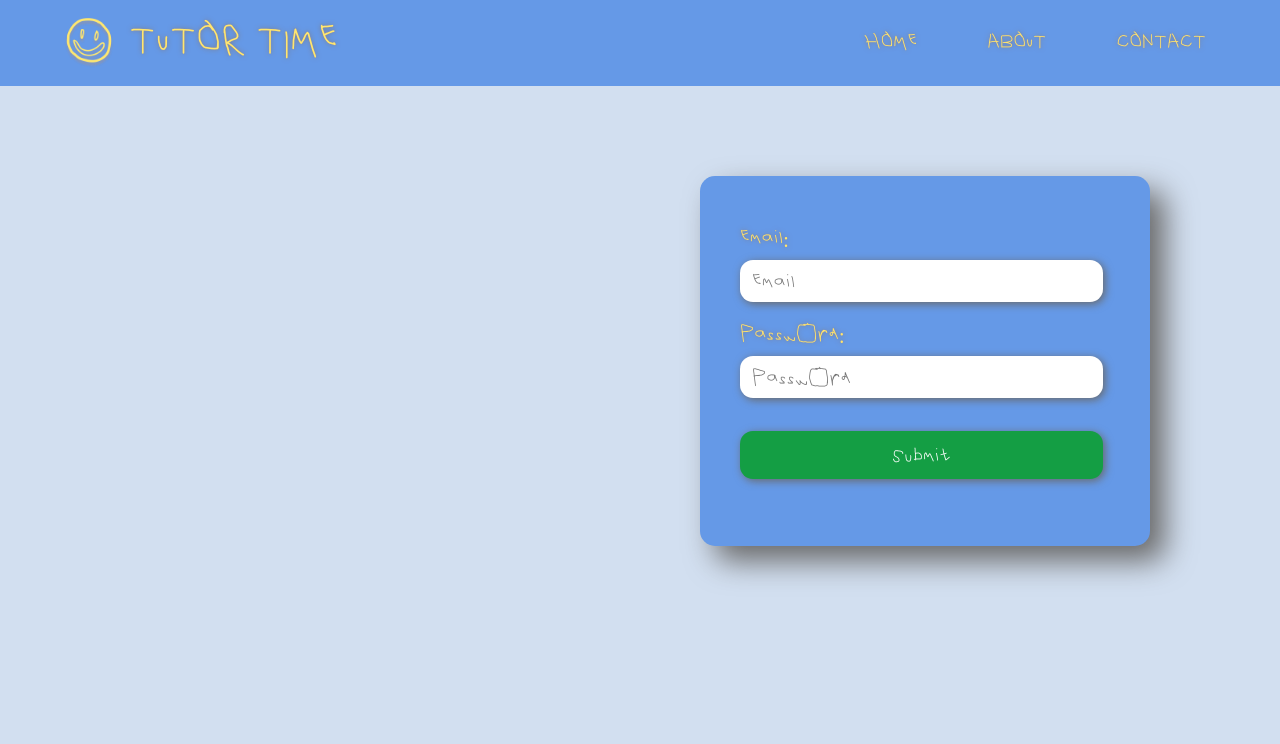
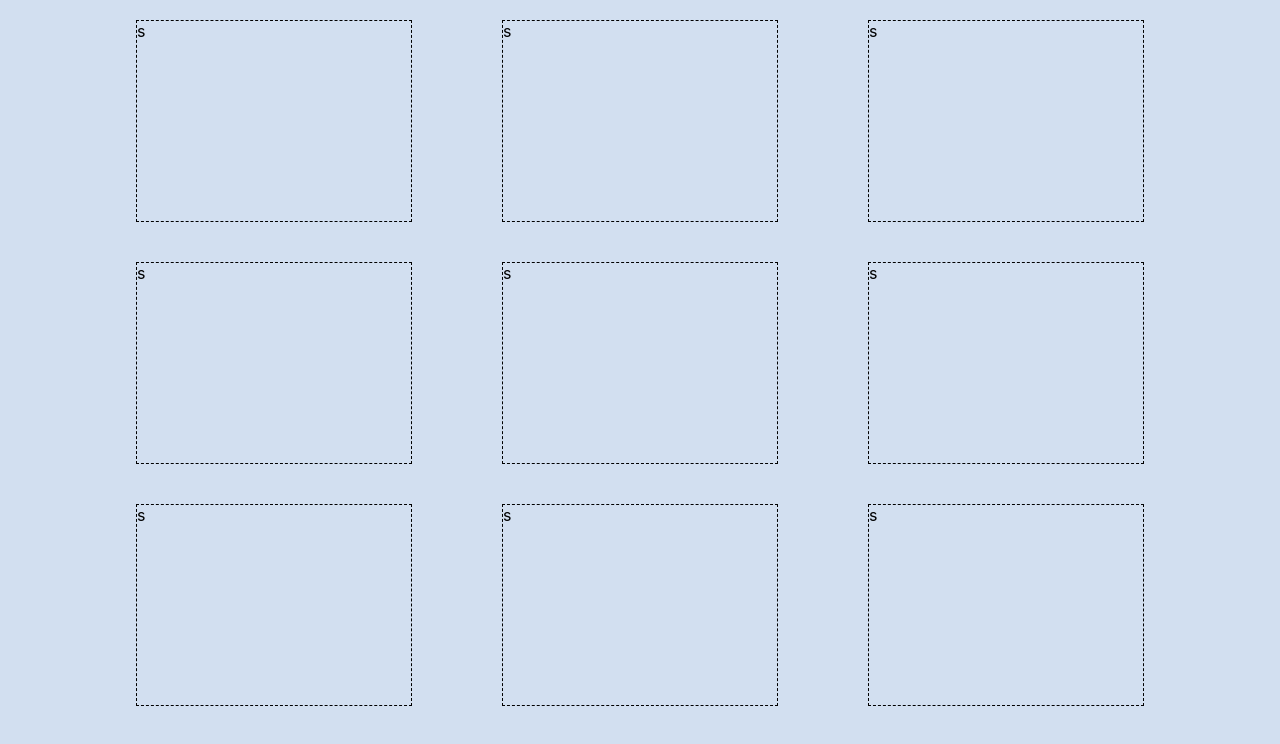
Before and after one commit to hiphoppopotamus/tutor-time, a React (Create React App) app: page /dashboard in a window 1280 px wide. Shown: the top 744 px of the page. Built offline with nearby package versions, Linux system fonts and the light colour scheme.

Commit message:
today i learned flexbox and flex css stuff. css makes sense!?!?!

```diff
--- a/src/App.js
+++ b/src/App.js
@@ -1,18 +1,18 @@
 import React, { Component } from 'react'
 import Navbar from './components/Navbar'
 import Login from './components/Login'
+import Dashboard from './components/Dashboard'
 import { BrowserRouter, Route, Switch } from 'react-router-dom'
 
 class App extends Component {
+            /* <Navbar /> */
+
   render() {
     return (
       <BrowserRouter>
         <div className="App">
-          <Navbar />
-          <Login />
-          <Switch>
-
-          </Switch>
+          <Route exact path="/" component={Login} />
+          <Route path='/dashboard' component={Dashboard} />
         </div>
       </BrowserRouter>
     );
--- /dev/null
+++ b/src/components/CourseWidget.js
@@ -0,0 +1,38 @@
+import React from 'react';
+import '../css/CourseWidget.css';
+
+const CourseWidget = () => {
+    return (
+        <div className="course-widget-container">
+            <div className="course-widget">
+                s
+            </div>
+            <div className="course-widget">
+                s
+            </div>
+            <div className="course-widget">
+                s
+            </div>
+            <div className="course-widget">
+                s
+            </div>
+            <div className="course-widget">
+                s
+            </div>
+            <div className="course-widget">
+                s
+            </div>
+            <div className="course-widget">
+                s
+            </div>
+            <div className="course-widget">
+                s
+            </div>
+            <div className="course-widget">
+                s
+            </div>
+        </div>
+    )
+}
+
+export default CourseWidget;
--- /dev/null
+++ b/src/components/Dashboard.js
@@ -0,0 +1,15 @@
+import React, { Component } from 'react';
+import CourseWidget from './CourseWidget';
+
+class Dashboard extends Component {
+    render() {
+        return (
+            <div>
+                <CourseWidget />
+            </div>
+        )
+    }
+
+}
+
+export default Dashboard;
--- a/src/components/Home.js
+++ b/src/components/Homey.js
@@ -3,7 +3,7 @@ import { Link } from 'react-router-dom'
 import axios from 'axios'
 import Pokeball from '../pokeball.png'
 
-class Home extends Component {
+class Homey extends Component {
     state = {
         posts: [ ]
     }
@@ -43,4 +43,4 @@ class Home extends Component {
     }
 }
 
-export default Home
+export default Homey
--- a/src/components/Navbar.js
+++ b/src/components/Navbar.js
@@ -14,7 +14,7 @@ const Navbar = (props) => {
                 <nav>
                     <ul>
                         <li><Link to="/">Home</Link></li>
-                        <li><NavLink to="/about">About</NavLink></li>
+                        <li><NavLink to="/Dashboard">Dashboard</NavLink></li>
                         <li><NavLink to="/contact">Contact</NavLink></li>
                     </ul>
                 </nav>
--- /dev/null
+++ b/src/css/CourseWidget.css
@@ -0,0 +1,15 @@
+.course-widget-container {
+    display: flex;
+    flex-wrap: wrap;
+    justify-content: center;
+    margin: 0 auto;
+    max-width: 95%;
+}
+
+.course-widget {
+    border: 1px;
+    border-style: dashed;
+    margin: 20px 45px;
+    height: 200px;
+    width: 274px;
+}
```
